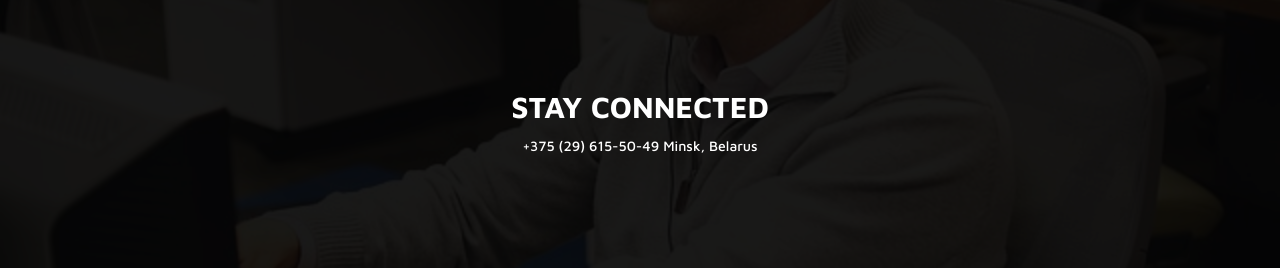
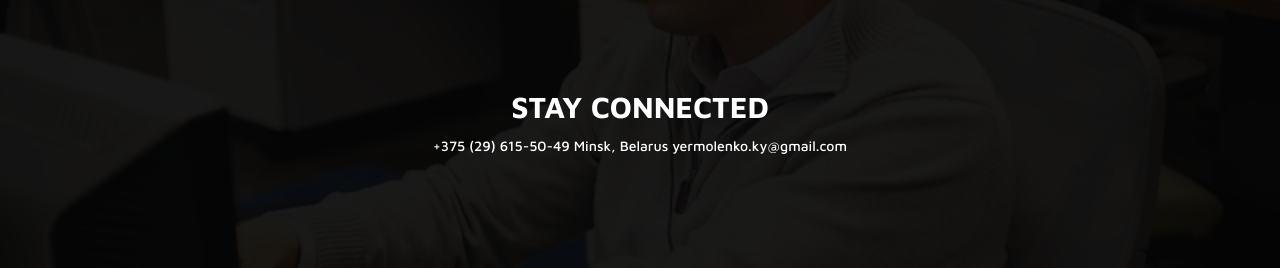
Before and after one commit to katyermolenko/katyermolenko.github.io, a plain HTML site: page index.html in a window 1280 px wide. Shown: the part 3035-3303 px from the top of the page. Drawn offline with Linux system fonts and the light colour scheme; files whose address does not match are found by name.

Commit message:
Add files via upload

```diff
--- a/index.html
+++ b/index.html
@@ -418,6 +418,7 @@
                         <h2><strong>STAY CONNECTED </strong></h2>
                         +375 (29) 615-50-49
                         Minsk, Belarus
+                        yermolenko.ky@gmail.com
 
                     </div>
                 </div>
```
